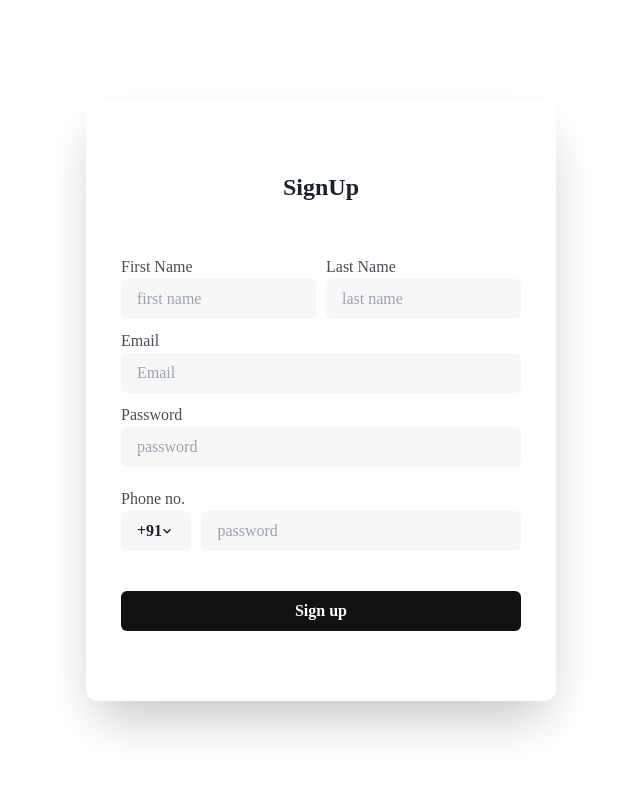
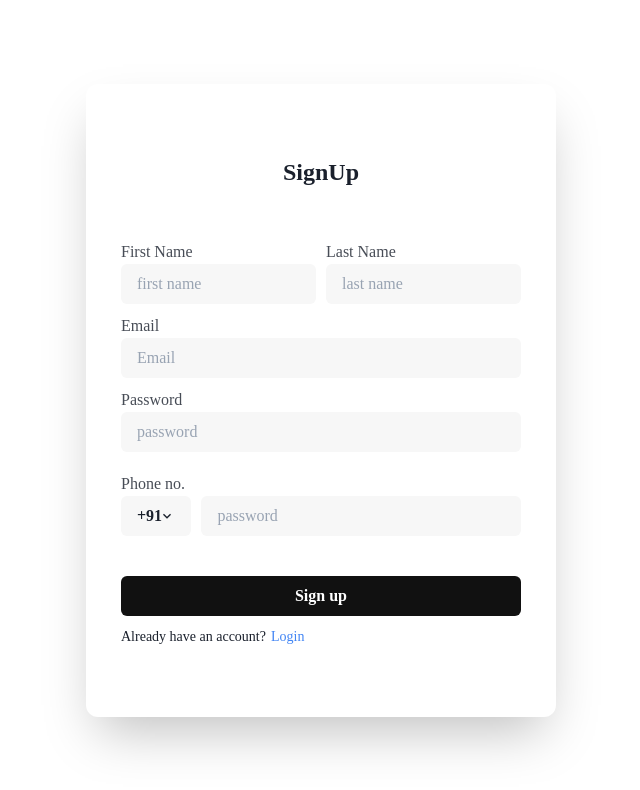
Before and after one commit to Nishchit-Dev/Service-Provider, a React (Create React App) app: page /signup in a window 1280 px wide. Shown: the top 790 px of the page, without its empty margins (319-959 px from the left). Built offline with nearby package versions, Linux system fonts and the light colour scheme.

Commit message:
added link to login

```diff
--- a/src/Pages/Signup/SignUp.tsx
+++ b/src/Pages/Signup/SignUp.tsx
@@ -19,6 +19,7 @@ import {
 } from "@chakra-ui/react";
 import { ChevronDownIcon } from "@chakra-ui/icons";
 import React, { useState } from "react";
+import { Link } from "react-router-dom";
 let InputStyle = {
   boxShadow: "none",
   border: "transparent",
@@ -92,6 +93,28 @@ const PhoneOptions: React.FC = () => {
   );
 };
 const SignUp: React.FC = () => {
+  const LinkToSignup: React.FC = () => {
+    const RedirectToLogin = () => {
+
+    };
+    return (
+      <Flex gap={"5px"} marginTop={"10px"}>
+        <Text fontFamily={"Poppins"} fontSize={"14px"}>
+          Already have an account?
+        </Text>
+        <Link to={"/login"}>
+          <Text
+            fontFamily={"Poppins"}
+            fontSize={"14px"}
+            color={"#4285F4"}
+            cursor={"pointer"}
+          >
+            Login
+          </Text>
+        </Link>
+      </Flex>
+    );
+  };
   return (
     <>
       <Center h="100vh" gap={"100px"}>
@@ -188,10 +211,9 @@ const SignUp: React.FC = () => {
               </Flex>
             </Flex>
 
-            <Flex marginTop={"20px"}>
+            <Flex marginTop={"20px"} flexDir={"column"}>
               {/* <Box> */}
               <Button
-                flex={1}
                 fontFamily={"Poppins"}
                 bg="pmy.100"
                 color={"white"}
@@ -199,6 +221,7 @@ const SignUp: React.FC = () => {
               >
                 Sign up
               </Button>
+                <LinkToSignup/>
               {/* </Box> */}
             </Flex>
           </Flex>
```
